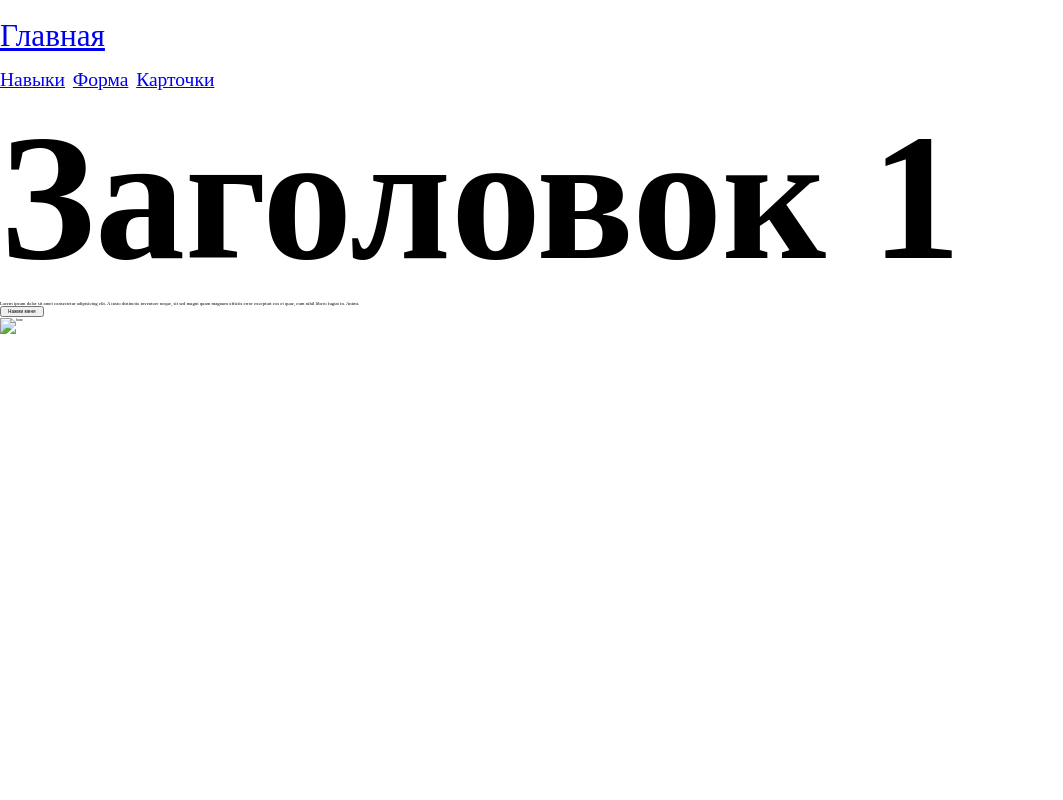
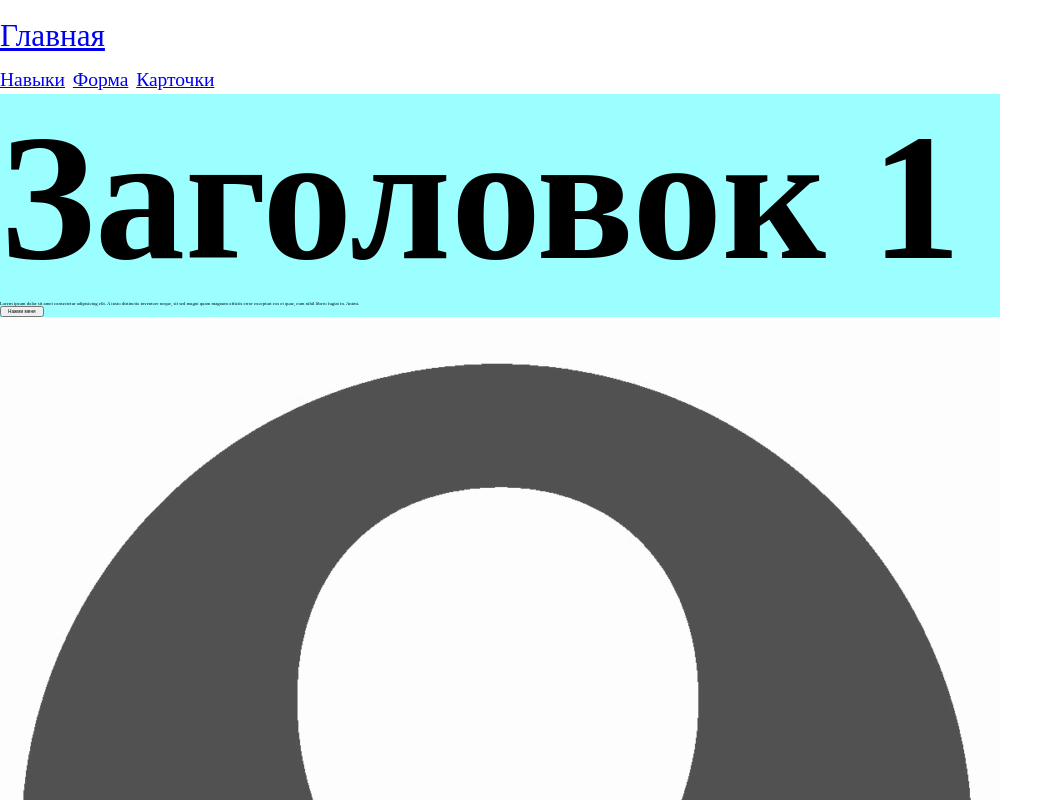
Before and after one commit to DrawerDesign/KichkinAlex.github.io, a plain HTML site: page index.html in a window 1280 px wide. Shown: the top 800 px of the page, without its empty margins (0-1063 px from the left). Drawn offline with Linux system fonts and the light colour scheme.

Commit message:
Флексы

```diff
--- a/index.html
+++ b/index.html
@@ -21,7 +21,7 @@
     <main>
         <section class="About">
             <div class="container">
-                <div class="row">
+                <div class="row"> <!--Флекс Контейнер-->
                     <div class="home-office"> <!--Блок текст-->
                         <h1>Заголовок 1</h1>
                         <p>
@@ -31,7 +31,7 @@
                         </p>
                         <button>Нажми меня</button>
                         <div class="house"> <!--Блок картинка-->
-                            <img src="#" alt="house">
+                            <img src="img/profile.webp" alt="house">
                         </div>
                     </div>
                 </div>
--- a/style.css
+++ b/style.css
@@ -10,3 +10,15 @@ body{
 h1{
     font-size: 18rem;
 }
+
+.row{
+    display: flex;
+}
+
+.home-office{
+    background-color: rgb(155, 255, 255);
+}
+
+.house{
+    background-color: rgb(200, 140, 255);
+}
```
Also changed, not shown: img/profile.jpg (added), img/profile.webp (added).
